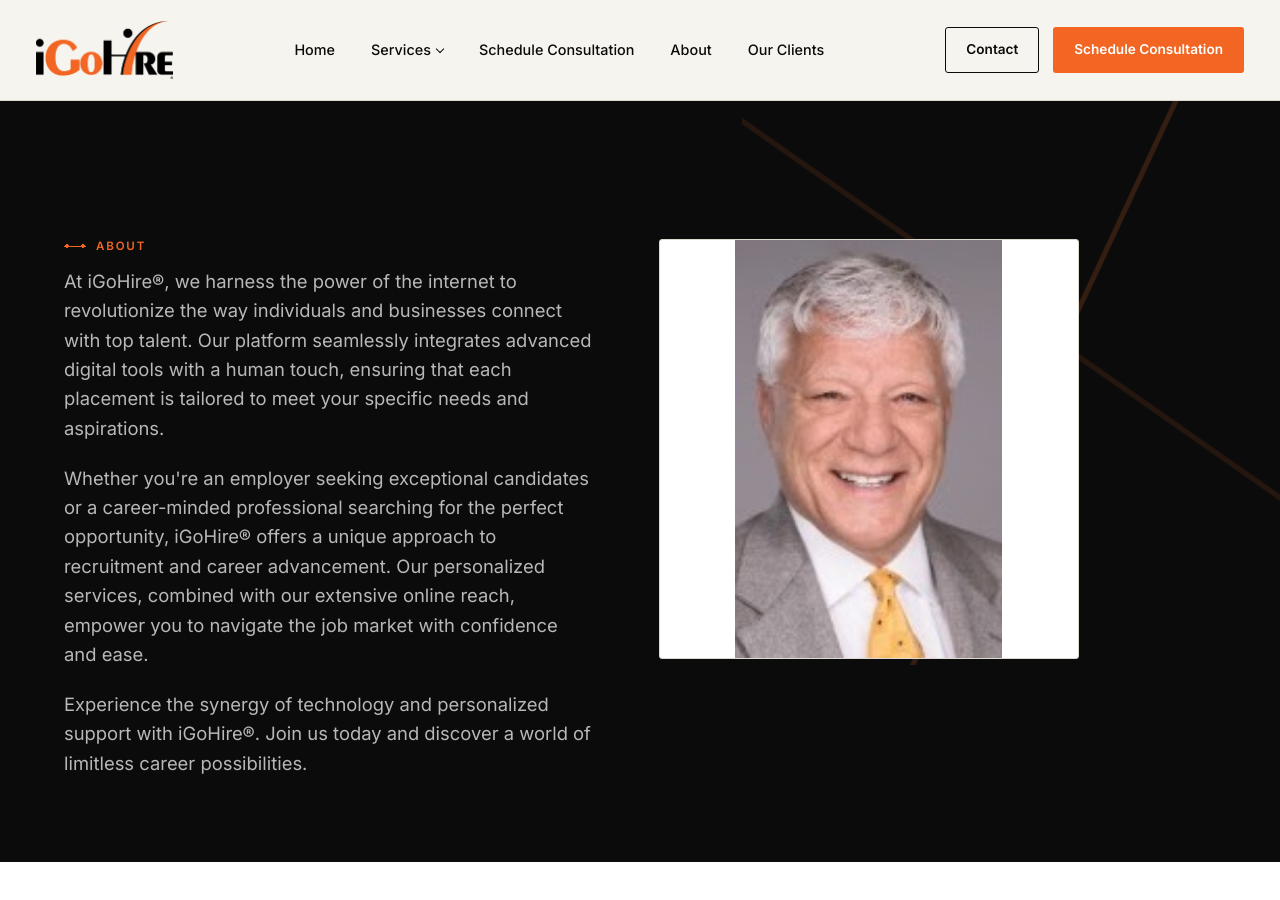
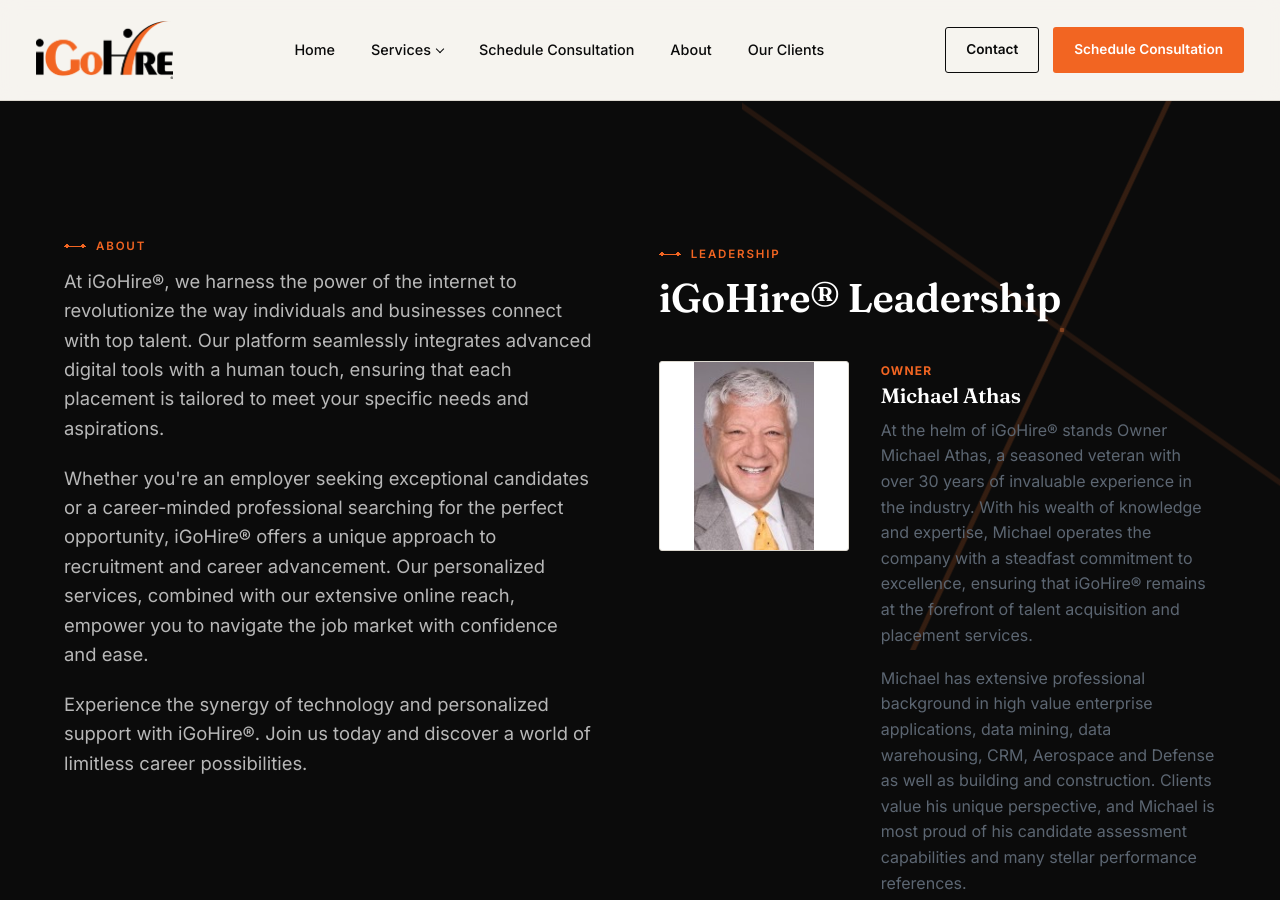
Before and after one commit to Yieldhouse/iGoHire, a Jekyll site: the page built from about.html, in a window 1280 px wide and 900 px high. Built offline with Jekyll 4.4.1, drawn with Linux system fonts in a browser that asks for light colours.

Commit message:
Add files via upload

```diff
--- a/about.html
+++ b/about.html
@@ -14,28 +14,16 @@
       <p class="lede">Experience the synergy of technology and personalized support with iGoHire&reg;. Join us today and discover a world of limitless career possibilities.</p>
     </div>
     <div class="hero-body">
-      <div class="avatar" style="width:100%; height:auto; aspect-ratio:1; max-width:420px;">
-        <img src="{{ '/assets/img/michael-athas.png' | relative_url }}" alt="Michael Athas">
-      </div>
-    </div>
-  </div>
-</section>
-
-<section class="section section-white">
-  <div class="wrap" style="max-width:820px;">
-    <div class="section-head">
       <span class="eyebrow">Leadership</span>
-      <h2>iGoHire&reg; Leadership</h2>
-      <!-- Swap the initials in .avatar for real headshots when available -->
-    </div>
-
-    <div class="person">
+      <h2 style="margin-bottom:1em;">iGoHire&reg; Leadership</h2>
+      <div class="person" style="border-top:none; padding-top:0;">
         <div class="avatar"><img src="{{ '/assets/img/michael-athas.png' | relative_url }}" alt="Michael Athas"></div>
         <div>
           <div class="role">Owner</div>
           <h3>Michael Athas</h3>
           <p>At the helm of iGoHire&reg; stands Owner Michael Athas, a seasoned veteran with over 30 years of invaluable experience in the industry. With his wealth of knowledge and expertise, Michael operates the company with a steadfast commitment to excellence, ensuring that iGoHire&reg; remains at the forefront of talent acquisition and placement services.</p>
           <p>Michael has extensive professional background in high value enterprise applications, data mining, data warehousing, CRM, Aerospace and Defense as well as building and construction. Clients value his unique perspective, and Michael is most proud of his candidate assessment capabilities and many stellar performance references.</p>
+        </div>
       </div>
     </div>
   </div>
--- a/services/employers.html
+++ b/services/employers.html
@@ -9,7 +9,6 @@
   <div class="wrap hero-split">
     <div class="hero-content">
       <span class="eyebrow">For Employers</span>
-      <h1>Give us a Go and we'll give you more than a posting!</h1>
     </div>
     <div class="hero-body">
       <p class="lede">We combine the best aspects of internet reach and power with high quality, personal engagement in every meeting or interview to guarantee our results.</p>
```
Lines whose indentation alone changed are shown as unchanged.
